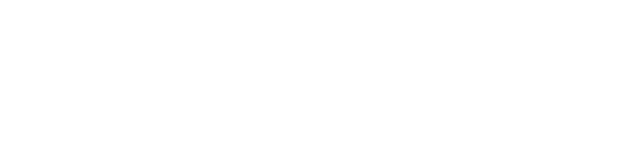
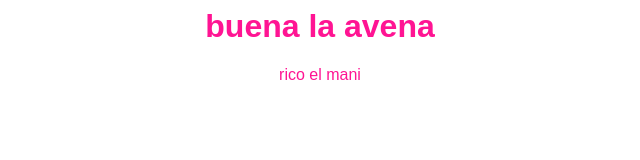
Before and after one commit to smadrida123/Blog, a plain HTML site: page index.html in a window 1280 px wide. Shown: the whole page, without its empty margins (320-960 px from the left). Drawn offline with Linux system fonts and the light colour scheme.

Commit message:
html y css

```diff
--- /dev/null
+++ b/css/estilo.css
@@ -0,0 +1,6 @@
+body
+{
+    color: deeppink;
+    text-align: center;
+    font-family: "Arial";
+}
--- /dev/null
+++ b/css/estilos.css
@@ -0,0 +1,5 @@
+body
+{
+    color:darkred
+
+}
--- a/index.html
+++ b/index.html
@@ -1,12 +1,10 @@
-<!DOCTYPE html>
-<html lang="en">
-<head>
-    <meta charset="UTF-8">
-    <meta http-equiv="X-UA-Compatible" content="IE=edge">
-    <meta name="viewport" content="width=device-width, initial-scale=1.0">
-    <title>quien</title>
-</head>
-<body>
-
-</body>
+<html>
+   <head>
+       <title>porque no sirve</title>
+       <link rel="stylesheet" href="css/estilo.css" >
+   </head>
+   <body>
+       <h1>buena la avena</h1>
+       <p>rico el mani</p>
+    </body>
 </html>
```
